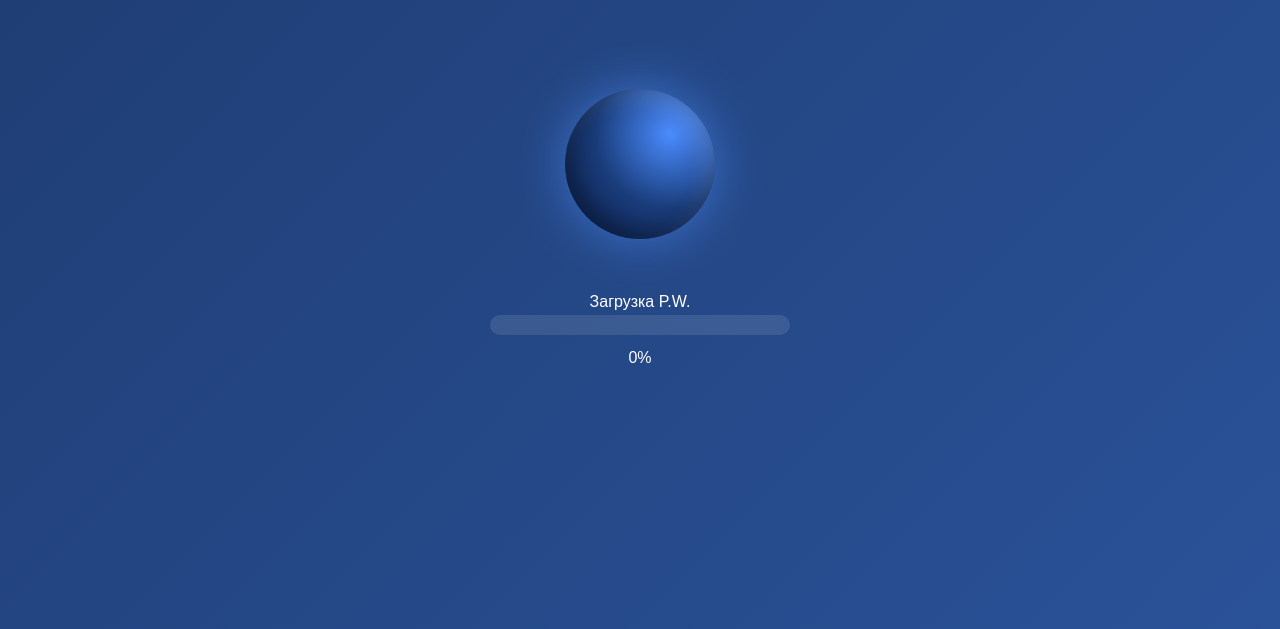
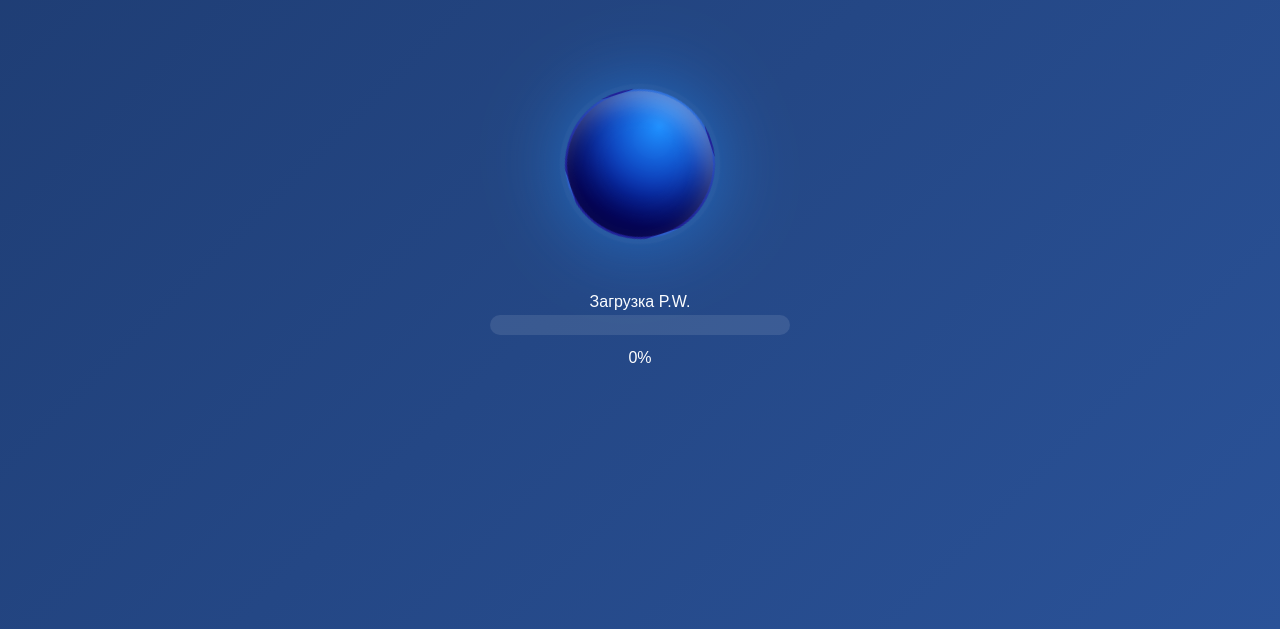
Before and after one commit to negodaevdima0406-ui/pw-vpi-game, a plain HTML site: page index.html in a window 1280 px wide. Shown: the part 170-799 px from the top of the page. Drawn offline with nearby package versions, Linux system fonts and the light colour scheme; a script that the page names is missing.

Commit message:
Add files via upload

```diff
--- a/index.html
+++ b/index.html
@@ -39,14 +39,40 @@
         .earth {
             width: 150px;
             height: 150px;
-            background: radial-gradient(circle at 30% 30%, #4a8cff, #1a3c7a, #0a1f4d);
+            background:
+                radial-gradient(circle at 30% 30%, #1E90FF, #00008B 70%),
+                radial-gradient(circle at 25% 35%, #228B22 5%, transparent 8%),
+                radial-gradient(circle at 65% 40%, #8B4513 8%, transparent 12%),
+                radial-gradient(circle at 45% 65%, #32CD32 6%, transparent 10%),
+                radial-gradient(circle at 75% 25%, #006400 7%, transparent 11%),
+                radial-gradient(circle at 35% 45%, rgba(255,255,255,0.9) 3%, transparent 6%),
+                radial-gradient(circle at 60% 30%, rgba(255,255,255,0.8) 2%, transparent 5%);
             border-radius: 50%;
             margin-bottom: 50px;
-            animation: rotateEarth 20s linear infinite;
+            animation: rotateEarth 25s linear infinite;
             box-shadow:
-                0 0 50px rgba(74, 140, 255, 0.6),
-                inset -10px -10px 20px rgba(0, 0, 0, 0.3),
-                inset 10px 10px 20px rgba(255, 255, 255, 0.1);
+                0 0 80px rgba(30, 144, 255, 0.6),
+                inset -20px -20px 40px rgba(0, 0, 0, 0.5),
+                inset 10px 10px 20px rgba(255, 255, 255, 0.3);
+            position: relative;
+            border: 2px solid rgba(255,255,255,0.1);
+        }
+
+        .earth::after {
+            content: '';
+            position: absolute;
+            top: -5%;
+            left: -5%;
+            right: -5%;
+            bottom: -5%;
+            background: radial-gradient(circle at 50% 50%, transparent 30%, rgba(255,255,255,0.1) 100%);
+            border-radius: 50%;
+            animation: glow 3s ease-in-out infinite alternate;
+        }
+
+        @keyframes glow {
+            from { opacity: 0.3; }
+            to { opacity: 0.7; }
         }
 
         @keyframes rotateEarth {
@@ -637,7 +663,7 @@
 
     <button class="menu-toggle" id="menuToggle">☰</button>
     <button class="theme-toggle" id="themeToggle">🌙</button>
-    <div class="version">Alpha 11.07</div>
+    <div class="version">Alpha 11.08</div>
 
     <div class="sidebar" id="sidebar">
         <div class="sidebar-section">
@@ -653,7 +679,6 @@
         <div class="sidebar-section">
             <div class="sidebar-title">🏛️ Государства</div>
             <button class="sidebar-btn" onclick="openChat('Новолжская Федерация')">⭐ Новолжская Федерация</button>
-            <button class="sidebar-btn" onclick="openChat('EBU')">📡 EBU</button>
             <button class="sidebar-btn" onclick="openChat('АРА')">🔶 АРА</button>
             <button class="sidebar-btn" onclick="openChat('РС')">🔷 РС</button>
             <button class="sidebar-btn" onclick="openChat('АФД')">🔴 АФД</button>
@@ -777,7 +802,6 @@
                 <select id="warTarget">
                     <option value="">Выберите страну-цель</option>
                     <option value="Новолжская Федерация">Новолжская Федерация</option>
-                    <option value="EBU">EBU</option>
                     <option value="АРА">АРА</option>
                 </select>
             </div>
```
